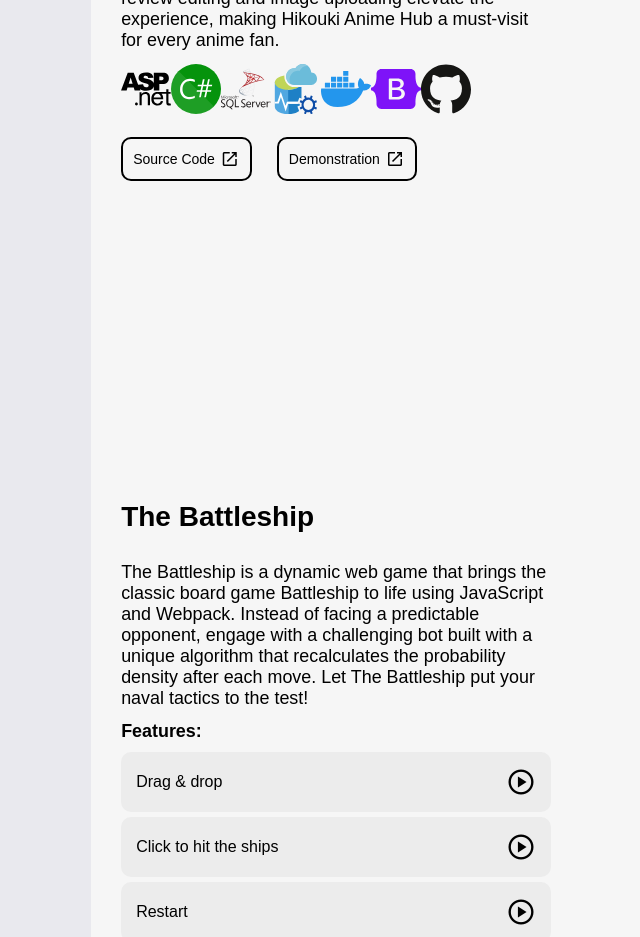
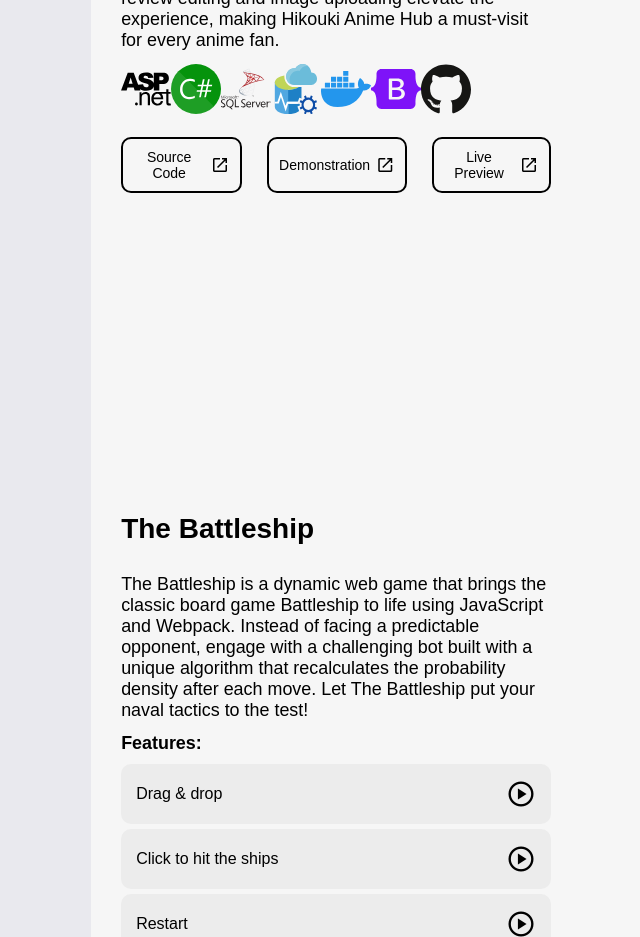
Before and after one commit to williamphk/portfolio-website-react, a React (Vite) app: page / in a window 1280 px wide. Shown: the part 2480-3417 px from the top of the page, without its empty margins (78-718 px from the left). Built offline with nearby package versions, Linux system fonts and the light colour scheme; a web font is replaced by a local one.

Commit message:
Added Live Preview for Passion Project

```diff
--- a/src/components/projects/ProjectTwo.jsx
+++ b/src/components/projects/ProjectTwo.jsx
@@ -109,6 +109,14 @@ export default function ProjectTwo({ projectTwo }) {
               Demonstration
               <span className="material-symbols-outlined">open_in_new</span>
             </a>
+            <a
+              href="http://ec2-3-134-95-190.us-east-2.compute.amazonaws.com/"
+              className="live-preview-button"
+              target="_blank"
+            >
+              Live Preview
+              <span className="material-symbols-outlined">open_in_new</span>
+            </a>
           </div>
         </div>
       </div>
```
